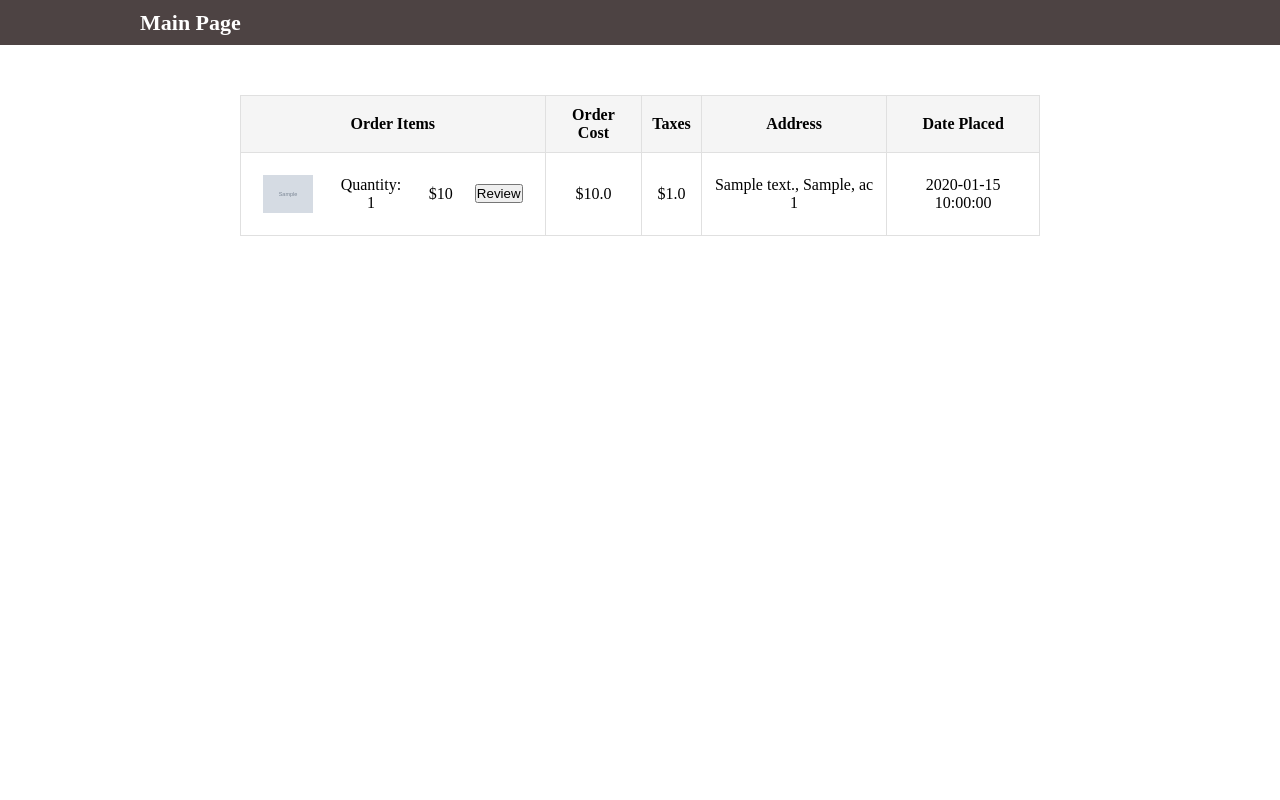
After one commit to CSRomanS/CS157A_FinalProject, a Java web app: page /order in a window 1280 px wide. The commit adds this page. Run offline with Tomcat 11, a stand-in JSP engine, Linux system fonts and the light colour scheme; the visitor is signed in with stand-in values (Sample User, id 1); tables that the repository leaves empty hold one stand-in row (values such as "Sample post"); grey boxes marked "Sample" are stand-in pictures.

Commit message:
User order detail page

```diff
--- a/WebContent/main.jsp
+++ b/WebContent/main.jsp
@@ -33,7 +33,7 @@
 		<div class="head_sub">
 			<c:if test="${not empty username}">
 				<div class="welcome">
-					Welcome, <a class="welcome" href="manage.jsp"><%=request.getSession().getAttribute("username")%></a>
+					Welcome, <a class="welcome" href="<%=request.getContextPath()%>/order"><%=request.getSession().getAttribute("username")%></a>
 				</div>
 			</c:if>
 			<div class="cart">
--- /dev/null
+++ b/WebContent/order.jsp
@@ -0,0 +1,88 @@
+<%@taglib prefix="c" uri="http://java.sun.com/jsp/jstl/core"%>
+<%@ page contentType="text/html; charset=ISO-8859-1" language="java"%>
+<html>
+<head>
+<title>Cart</title>
+<link rel="stylesheet" type="text/css" href="css/public.css" />
+<link rel="stylesheet" type="text/css" href="css/carts.css" />
+<script src="js/jquery-3.6.0.js" type="text/javascript"
+	charset="ISO-8859-1"></script>
+<script>
+	$(document).ready(function() {
+
+	});
+</script>
+<style>
+    .orders-table {
+        width: 80%; /* You can adjust this value */
+        margin: 0 auto; /* This will center the table on the page */
+        border-collapse: collapse;
+    }
+
+    .orders-table th, .orders-table td {
+        border: 1px solid #e0e0e0;
+        padding: 10px;
+        text-align: center;
+    }
+
+    .orders-table th {
+        background-color: #f5f5f5;
+    }
+
+    .orders-table tr:nth-child(even) {
+        background-color: #f9f9f9;
+    }
+
+    .orders-table .g-images table,
+    .orders-table .g-images table tr,
+    .orders-table .g-images table td {
+        border: none;
+    }
+</style>
+</head>
+<title>Your Orders</title>
+<body>
+	<div class="head">
+		<div class="main_head">
+			<a href="<%=request.getContextPath()%>/homepage">Main Page</a>
+		</div>
+	</div>
+
+	<div class="cart">
+		<table class="orders-table">
+			<thead>
+				<tr>
+					<th class="g-images">Order Items</th>
+					<th class="g-goodsname">Order Cost</th>
+					<th class="g-props">Taxes</th>
+					<th class="g-price">Address</th>
+					<th class="g-quantity">Date Placed</th>
+				</tr>
+			</thead>
+			<tbody>
+        <c:forEach var="order" items="${orderList}">
+            <tr>
+                <td class="g-images">
+                    <table>
+                        <c:forEach var="orderItem" items="${order.orderItems}">
+                            <tr>
+                                <td><img src="${orderItem.item.coverPicture}" alt="${orderItem.item.itemName}" width="50"></td>
+                                <td>Quantity: ${orderItem.itemCount}</td>
+                                <td>$${orderItem.itemCost}</td>
+                                <td><button onclick="openReviewModal(${orderItem.itemID})">Review</button></td>
+                            </tr>
+                        </c:forEach>
+                    </table>
+                </td>
+                <td class="g-goodsname">$${order.cost}</td>
+                <td class="g-props">$${order.taxes}</td>
+                <td class="g-price">${order.address}, ${order.city}, ${order.state} ${order.zipCode}</td>
+                <td class="g-quantity">${order.datePlaced}</td>
+            </tr>
+        </c:forEach>
+    </tbody>
+		</table>
+
+	</div>
+</body>
+</html>
--- a/src/controller/PlaceOrderServlet.java
+++ b/src/controller/PlaceOrderServlet.java
@@ -67,7 +67,8 @@ public class PlaceOrderServlet extends HttpServlet {
 		}
 
 		cDao.placeOrder(userID, ci);
-		//TODO Redirect to order page
+
+		request.getRequestDispatcher("/order").forward(request, response);
 	}
 
 }
```
Also changed, not shown: src/Database/OrderDao.java (added, +91 -0 lines), src/controller/OrderServlet.java (added, +47 -0 lines), src/entity/OrderItems.java (+18 -2 lines).
